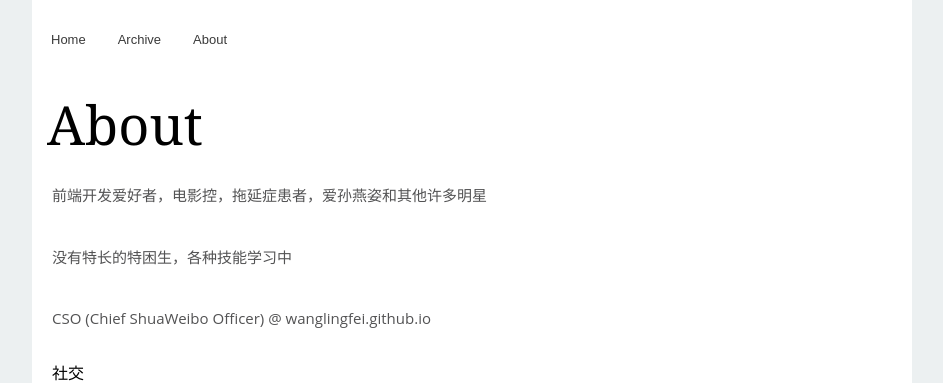
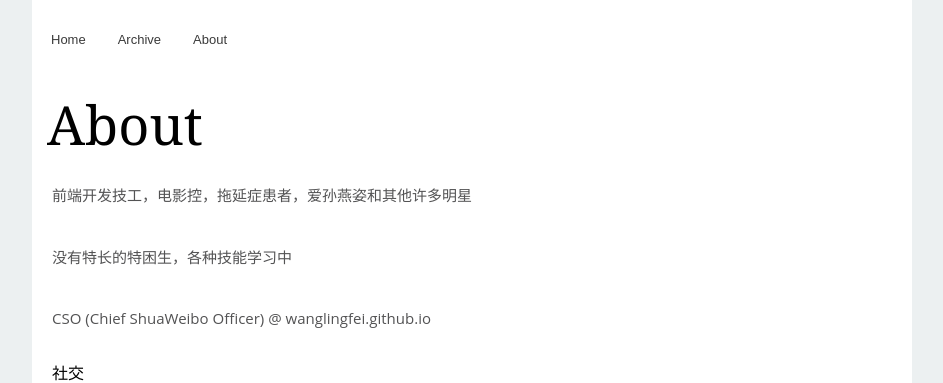
Before and after one commit to mayloveless/wanglingfei.github.com, a Jekyll site: the page built from about/index.md, in a window 1280 px wide. Shown: the top 383 px of the page, without its empty margins (168-1111 px from the left). Built offline with Jekyll 4.4.1, drawn with Linux system fonts in a browser that asks for light colours; nearby versions of some CDN libraries; library files that are not in the unit come from our copies; Markdown is read by kramdown in place of the engine named in the settings.

Commit message:
change about

```diff
--- a/about/index.md
+++ b/about/index.md
@@ -4,7 +4,7 @@ title:      About
 description: 关于我
 ---
 
-前端开发爱好者，电影控，拖延症患者，爱孙燕姿和其他许多明星
+前端开发技工，电影控，拖延症患者，爱孙燕姿和其他许多明星
 
 没有特长的特困生，各种技能学习中
 
```
